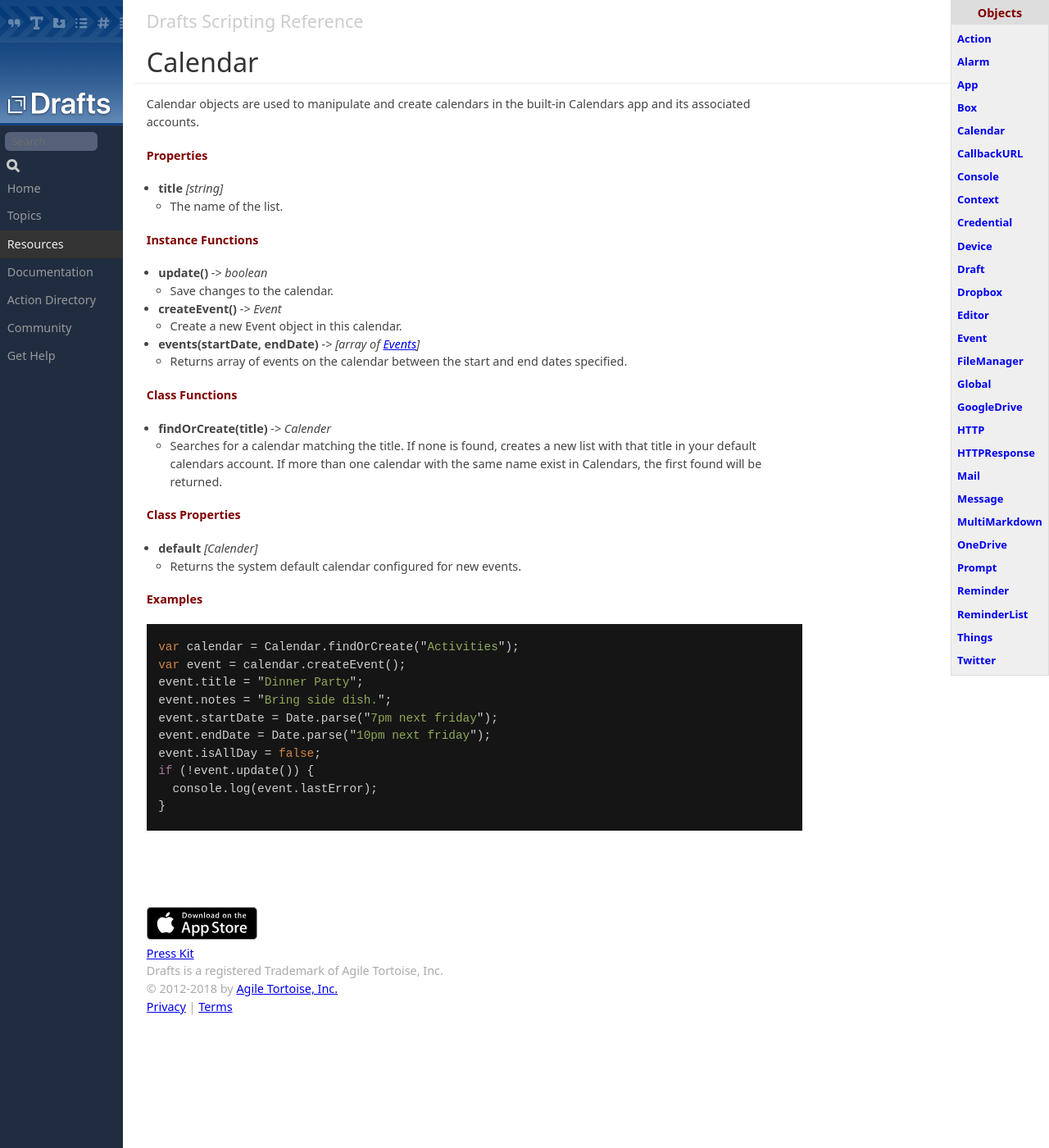
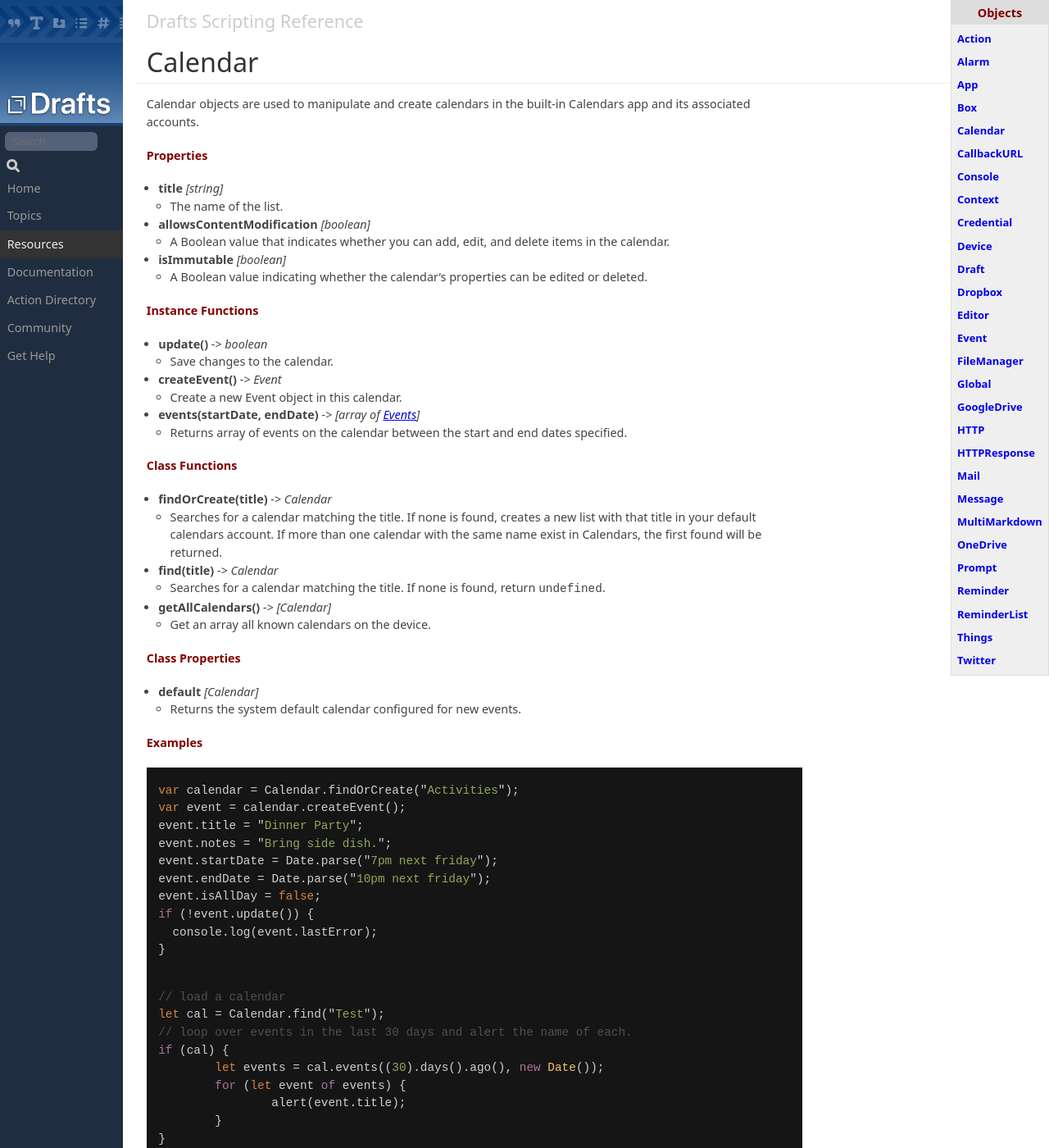
Before and after one commit to agiletortoise/drafts-reference, a Jekyll site: the page built from _objects/Calendar.md, in a window 1280 px wide and 1400 px high. Shown: the whole window at 82% size. Built offline with Jekyll 4.4.1, drawn with Linux system fonts in a browser that asks for light colours; nearby versions of some CDN libraries.

Commit message:
event and calendar updates

````diff
--- a/_objects/Calendar.md
+++ b/_objects/Calendar.md
@@ -9,6 +9,10 @@ Calendar objects are used to manipulate and create calendars in the built-in Cal
 
 - **title** *[string]*
   - The name of the list.
+- **allowsContentModification** *[boolean]*
+  - A Boolean value that indicates whether you can add, edit, and delete items in the calendar.
+- **isImmutable** *[boolean]*
+  - A Boolean value indicating whether the calendar’s properties can be edited or deleted.
 
 #### Instance Functions
 
@@ -21,12 +25,16 @@ Calendar objects are used to manipulate and create calendars in the built-in Cal
 
 #### Class Functions
 
-- **findOrCreate(title)** *-> Calender*
+- **findOrCreate(title)** *-> Calendar*
   - Searches for a calendar matching the title.  If none is found, creates a new list with that title in your default calendars account.  If more than one calendar with the same name exist in Calendars, the first found will be returned.
+- **find(title)** *-> Calendar*
+  - Searches for a calendar matching the title.  If none is found, return `undefined`.
+- **getAllCalendars()** *-> [Calendar]*
+  - Get an array all known calendars on the device.
 
 #### Class Properties
 
-- **default** *[Calender]*
+- **default** *[Calendar]*
   - Returns the system default calendar configured for new events.
 
 #### Examples
@@ -43,3 +51,15 @@ if (!event.update()) {
   console.log(event.lastError);
 }
 ```
+
+```javascript
+// load a calendar
+let cal = Calendar.find("Test");
+// loop over events in the last 30 days and alert the name of each.
+if (cal) {
+	let events = cal.events((30).days().ago(), new Date());
+	for (let event of events) {
+		alert(event.title);
+	}
+}
+```
````
Also changed, not shown: _objects/Event.md (+20 -0 lines).
